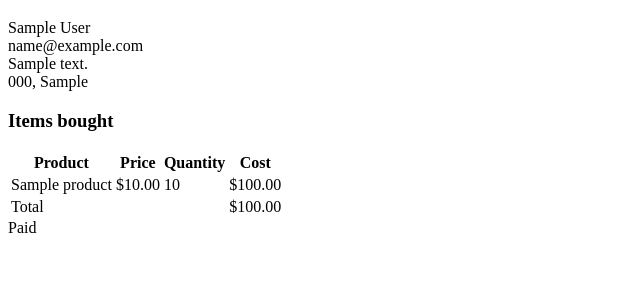
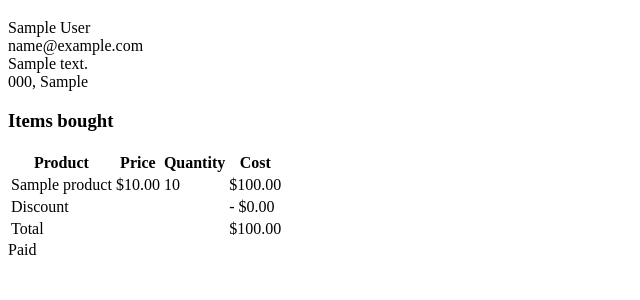
Before and after one commit to WellingtonIdeao/myshop, a Django app: template orders/templates/orders/order/pdf.html in a window 1280 px wide. Shown: the part 156-456 px from the top of the page, without its empty margins (0-640 px from the left). Run offline with Django 3.2, Linux system fonts and the light colour scheme; the template is opened without the code that fills it: values that come from a table or form of the project are taken from there, others are empty; tables that the repository leaves empty hold one stand-in row (values such as "Sample post"); parts of the project's set-up code (start-up, migrations or seed data) failed here and were passed over.

Commit message:
Added coupon functionality in the costumer order

```diff
--- a/cart/templates/cart/detail.html
+++ b/cart/templates/cart/detail.html
@@ -44,7 +44,6 @@
                 </tr>
                 {% endwith %}
             {% endfor %}
-            {{ cart.coupon }}
             {% if cart.coupon %}
                 <tr class="subtotal">
                     <td>Subtotal</td>
--- a/orders/admin.py
+++ b/orders/admin.py
@@ -54,8 +54,7 @@ class OrderItemInline(admin.TabularInline):
 class OrderAdmin(admin.ModelAdmin):
     list_display = ('id', 'first_name', 'last_name', 'email',
                     'address',  'postal_code', 'city', 'paid',
-                    'braintree_id', 'created', 'updated',
-                    order_detail, order_pdf)
+                    'created', 'updated', order_detail, order_pdf)
     list_filter = ('paid', 'created', 'updated')
     inlines = [OrderItemInline]
     actions = [export_to_csv]
--- a/orders/models.py
+++ b/orders/models.py
@@ -1,5 +1,8 @@
+from decimal import Decimal
 from django.db import models
 from shop.models import Product
+from coupons.models import Coupon
+from django.core.validators import MinValueValidator, MaxValueValidator
 
 
 class Order(models.Model):
@@ -14,6 +17,16 @@ class Order(models.Model):
     paid = models.BooleanField(default=False)
     braintree_id = models.CharField(max_length=150, blank=True)
 
+    coupon = models.ForeignKey(Coupon,
+                               related_name='orders',
+                               null=True,
+                               blank=True,
+                               on_delete=models.SET_NULL)
+    discount = models.IntegerField(default=0,
+                                   validators=[MinValueValidator(0),
+                                               MaxValueValidator(100)]
+                                   )
+
     class Meta:
         ordering = ('-created',)
 
@@ -21,8 +34,12 @@ class Order(models.Model):
         return f'Order {self.id}'
 
     def get_total_cost(self):
-        return sum(item.get_cost() for item in self.items.all())
+        total_cost = sum(item.get_cost() for item in self.items.all())
+        return total_cost - (total_cost * (self.discount / Decimal(100)))
 
+    def get_total_discount(self):
+        total_cost = sum(item.get_cost() for item in self.items.all())
+        return total_cost * (self.discount / Decimal(100))
 
 class OrderItem(models.Model):
     order = models.ForeignKey(Order, related_name='items', on_delete=models.CASCADE)
--- a/orders/templates/orders/order/pdf.html
+++ b/orders/templates/orders/order/pdf.html
@@ -33,9 +33,17 @@
             <td class="num">${{ item.get_cost }}</td>
           </tr>
         {% endfor %}
+        {% if order.coupon %}
+          <tr class="subtotal">
+              <td colspan="3">Discount</td>
+              <td class="num neg">
+                 - ${{ order.get_total_discount|floatformat:2 }}
+              </td>
+          </tr>
+        {% endif %}
         <tr class="total">
           <td colspan="3">Total</td>
-          <td class="num">${{ order.get_total_cost }}</td>
+          <td class="num">${{ order.get_total_cost|floatformat:2 }}</td>
         </tr>
       </tbody>
     </table>
--- a/orders/views.py
+++ b/orders/views.py
@@ -14,7 +14,11 @@ def order_create(request):
     if request.method == 'POST':
         form = OrderCreateForm(request.POST)
         if form.is_valid():
-            order = form.save()
+            order = form.save(commit=False)
+            if cart.coupon:
+                order.coupon = cart.coupon
+                order.discount = cart.coupon.discount
+            order.save()
             for item in cart:
                 OrderItem.objects.create(order=order, product=item['product'],
                                          price=item['price'], quantity=item['quantity'])
```
Also changed, not shown: orders/templates/admin/orders/order/detail.html (+6 -2 lines), orders/templates/orders/order/create.html (+11 -5 lines), orders/migrations/0003_auto_20210711_1539.py (added).
